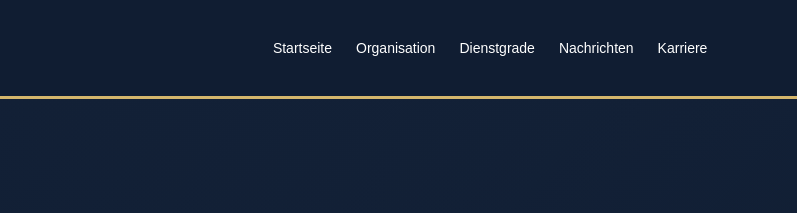
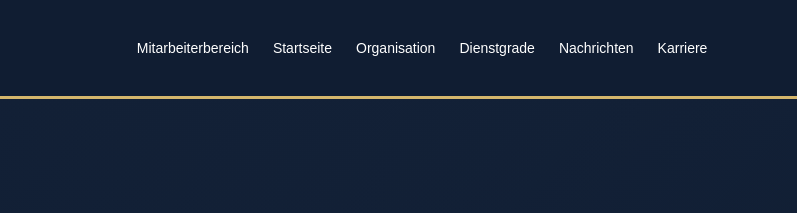
Before and after one commit to fynnz2011-byte/polizei-nrp, a plain HTML site: page index.html in a window 1280 px wide. Shown: the top 213 px of the page, 483-1280 px from the left. Drawn offline with Linux system fonts and the light colour scheme.

Commit message:
Update index.html

```diff
--- a/index.html
+++ b/index.html
@@ -272,6 +272,7 @@
         <div class="brand"><img src="logo.jpg" alt="Polizei NRP Logo"> POLIZEI <span>NRP</span></div>
 
         <nav>
+            <a href="mitarbeiter/">Mitarbeiterbereich</a>
             <a href="index.html">Startseite</a>
             <a href="organisation.html">Organisation</a>
             <a href="dienstgrade.html">Dienstgrade</a>
```
